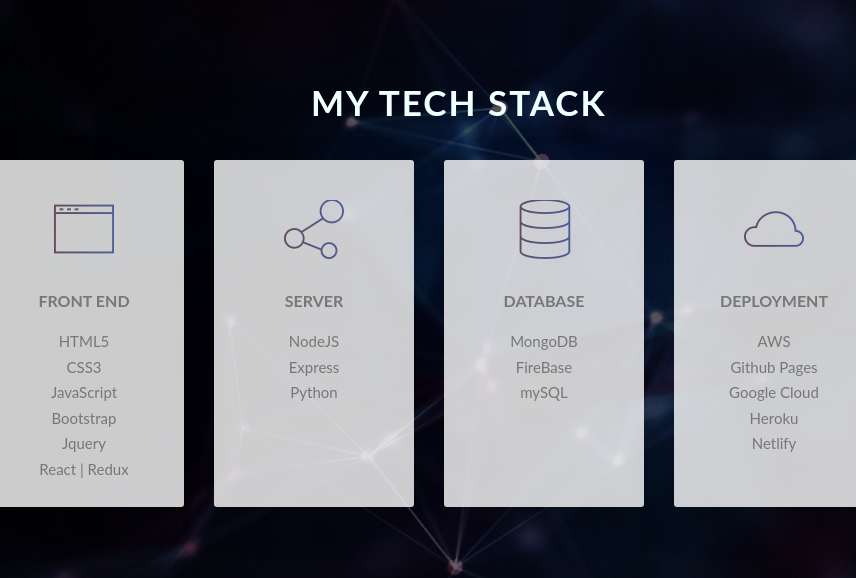
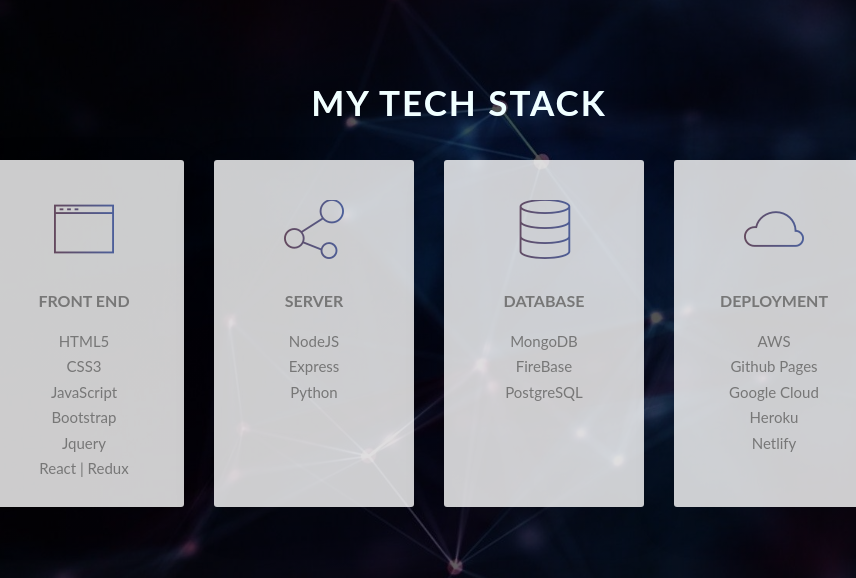
Before and after one commit to Syndicate555/Portfolio-2.0, a website: page index.html in a window 1280 px wide. Shown: the part 1661-2239 px from the top of the page, 181-1037 px from the left. Drawn offline with nearby package versions, Linux system fonts and the light colour scheme; files whose address does not match are found by name.

Commit message:
Update index.html

```diff
--- a/index.html
+++ b/index.html
@@ -84,7 +84,8 @@
 
         </section>
 
-        <section class="section-features" style="  background-image: linear-gradient(to bottom, rgba(0, 0, 0, 0.7), rgba(0, 0, 0, 0.6)), url('./img/home.jpg');">
+        <section class="section-features" id="particles-js" style="  background-image: linear-gradient(to bottom, rgba(0, 0, 0, 0.7), rgba(0, 0, 0, 0.6)), url('./img/home.jpg');">
+            <div >
                 <h1 class="heading-secondary" style="color: azure;">My Tech Stack</h1>
                 <br>
                 <br>
@@ -129,7 +130,7 @@
                                 <ul>
                                     <li>MongoDB</li>
                                     <li>FireBase</li>
-                                <li>mySQL</li>
+                                    <li>PostgreSQL</li>
                                     <br>
                                     <br>
                                     <br>
@@ -152,6 +153,7 @@
 
                                 </ul>
                             </p>
+                        </div>
                     </div>
                 </div>
             </div>
```
Lines whose indentation alone changed are shown as unchanged.
